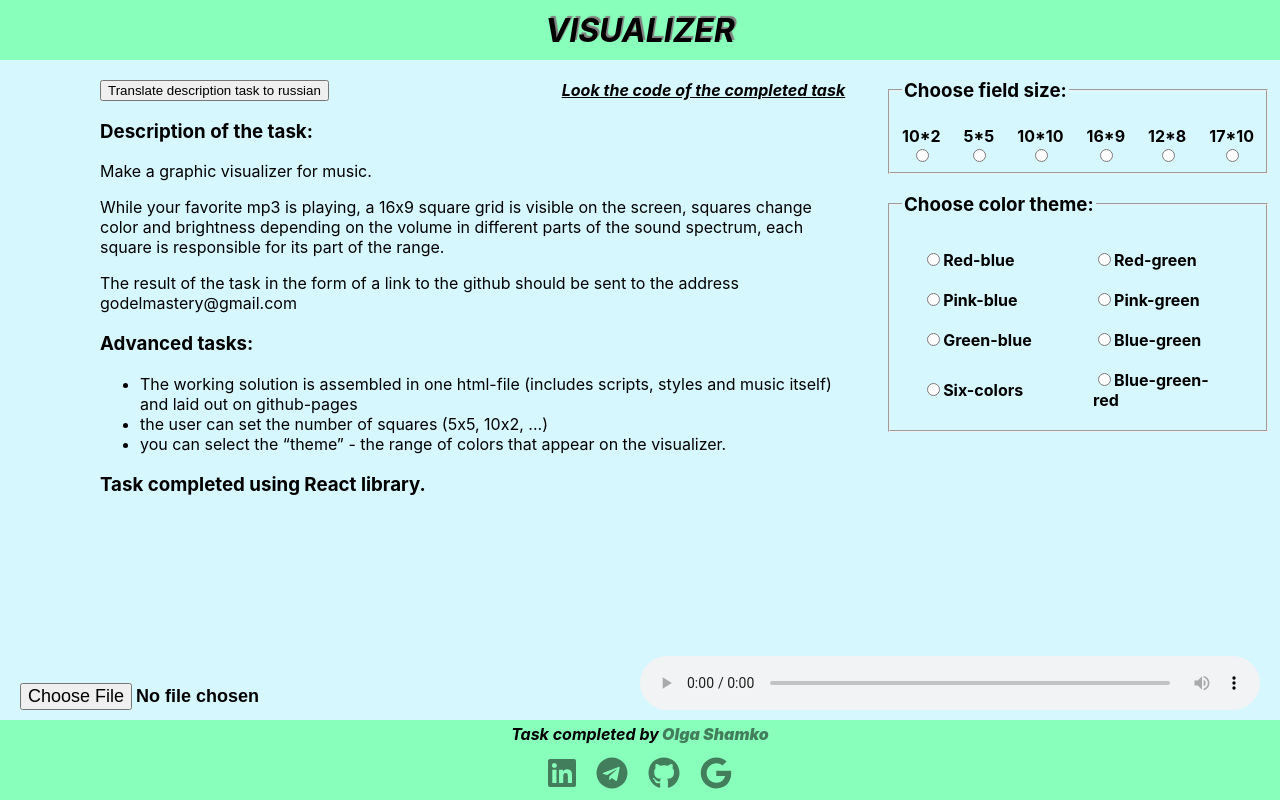
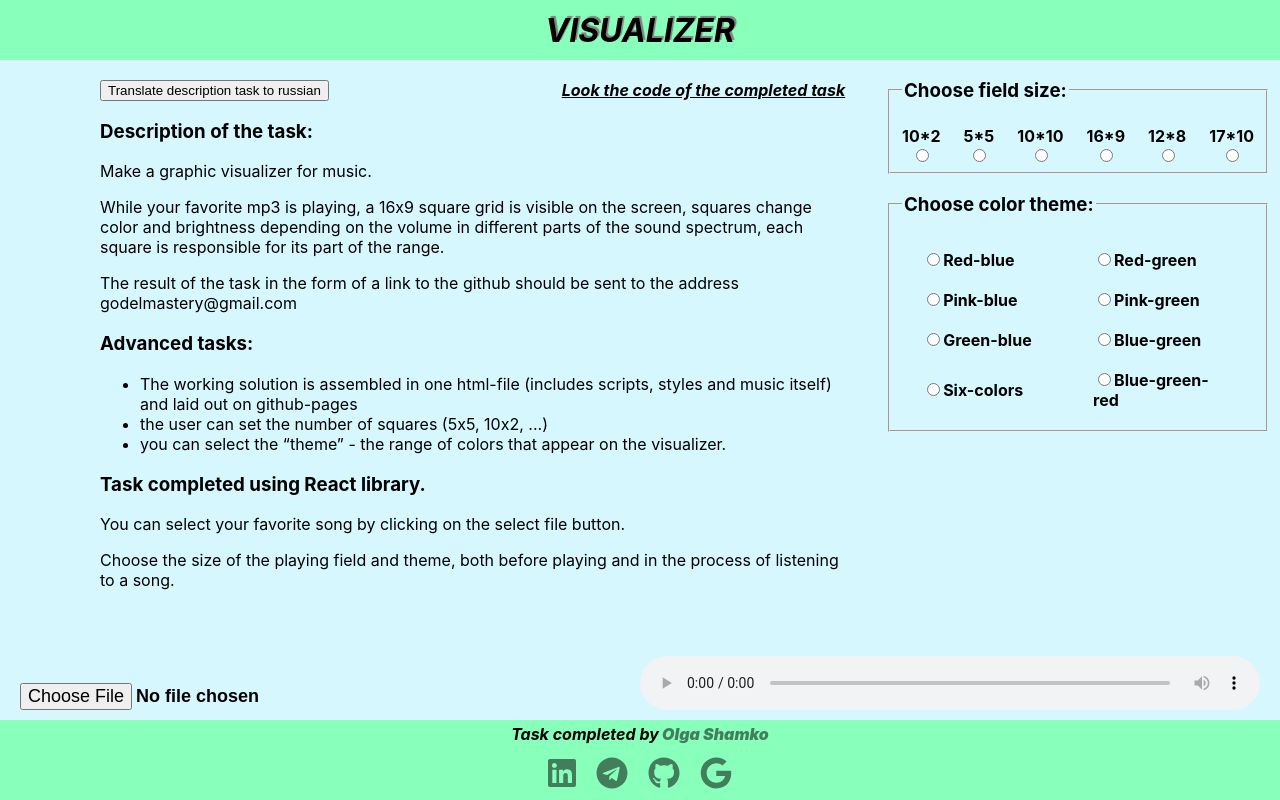
Before and after one commit to OllenkA/color-music, a React (Create React App) app: page / in a window 1280 px wide. Built offline with nearby package versions, Linux system fonts and the light colour scheme.

Commit message:
made into a separate component of the logic for readability(<ChooseSizeField/>)

```diff
--- a/src/components/PageStart/PageStart.jsx
+++ b/src/components/PageStart/PageStart.jsx
@@ -27,6 +27,9 @@ function PageStart() {
                 <li>можно выбрать «тему» — диапазон цветов которые появляются на визуализаторе.</li>
             </ul>
             <h3>Задача выполнена с помощью библиотеки React.</h3>
+            <p>Вы можете выбрать свою любимую песню кликнув на кнопку выбрать файл.</p>
+            <p>Выбирать размер игрового поля и тему и перед началом проигрывания
+                и в процессе прослушивания песни.</p>
         </section>,
         true: <section>
             <h3>Description of the task:</h3>
@@ -48,6 +51,9 @@ function PageStart() {
                 <li>you can select the “theme” - the range of colors that appear on the visualizer.</li>
             </ul>
             <h3>Task completed using React library.</h3>
+            <p>You can select your favorite song by clicking on the select file button.</p>
+            <p>Choose the size of the playing field and theme, both before playing and
+                in the process of listening to a song.</p>
         </section>
     };
 
```
